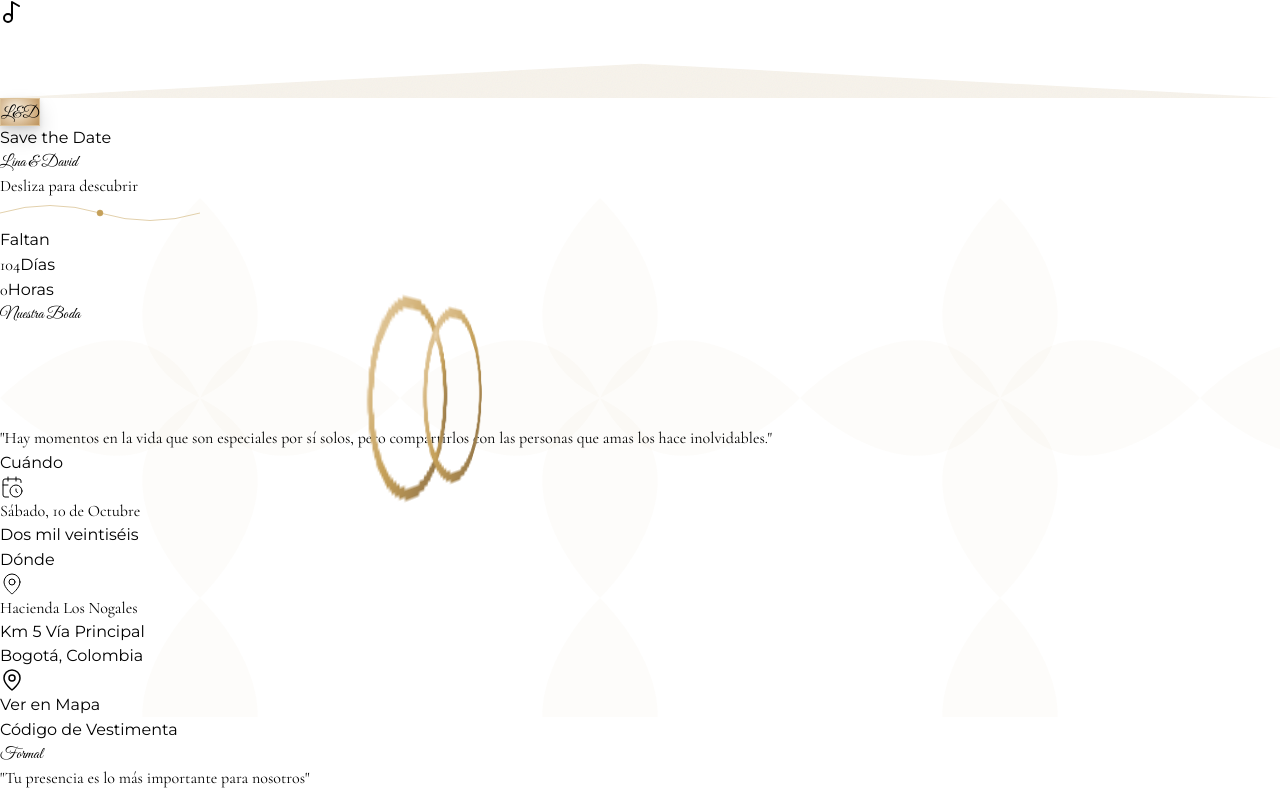
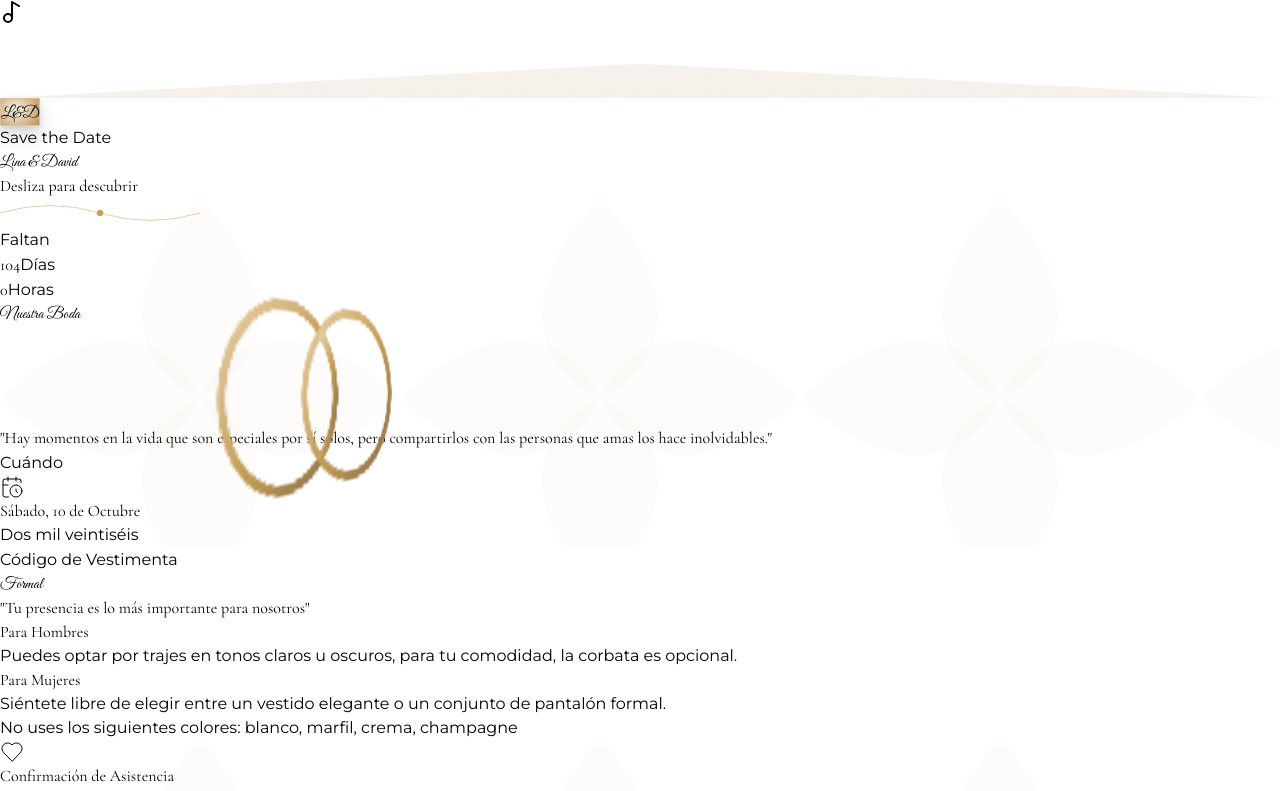
Before and after one commit to devid-suarez/wedding-invitation, a React (Vite) app: page / in a window 1280 px wide. Shown: the top 791 px of the page. Built offline with nearby package versions, Linux system fonts and the light colour scheme; grey boxes are pictures that could not be loaded.

Commit message:
Update: Hide location block, change favicon to ring, add dynamic WhatsApp routing

```diff
--- a/src/App.jsx
+++ b/src/App.jsx
@@ -6,8 +6,19 @@ const App = () => {
     const [envelopeState, setEnvelopeState] = useState('sealed'); // sealed, unsealing, opening, opened
     const [isPlaying, setIsPlaying] = useState(false);
     const [timeLeft, setTimeLeft] = useState({ days: 0, hours: 0, minutes: 0, seconds: 0 });
+    const [whatsAppNumber, setWhatsAppNumber] = useState('573192146220');
     const audioRef = useRef(null);
     const observerRefs = useRef([]);
+
+    useEffect(() => {
+        const params = new URLSearchParams(window.location.search);
+        const familyParam = params.get('family') || params.get('famili');
+        if (familyParam && familyParam.toLowerCase() === 'l') {
+            setWhatsAppNumber('573013189286');
+        } else {
+            setWhatsAppNumber('573192146220');
+        }
+    }, []);
 
     useEffect(() => {
         // Fuentes elegantes de Google Fonts
@@ -414,8 +425,8 @@ const App = () => {
                         <div className="w-24 h-[1px] bg-[#c5a059]/40 mt-12"></div>
                     </div>
 
-                    {/* Tarjetas de Información */}
-                    <div className="grid grid-cols-1 md:grid-cols-2 gap-16 mb-24">
+                    {/* Tarjeta de Información */}
+                    <div className="max-w-xl mx-auto mb-24">
 
                         {/* Cuándo */}
                         <div ref={addToRefs} className="opacity-0 translate-y-16 transition-all duration-1000 ease-out flex flex-col items-center">
@@ -424,32 +435,6 @@ const App = () => {
                                 <CalendarClock className="w-10 h-10 mx-auto text-[#c5a059] mb-8" strokeWidth={1} />
                                 <p className="font-serif text-3xl mb-2 text-[#2c2c2c]">Sábado, 10 de Octubre</p>
                                 <p className="font-sans text-sm tracking-[0.2em] text-[#888] mt-4 uppercase">Dos mil veintiséis</p>
-                            </div>
-                        </div>
-
-                        {/* Dónde */}
-                        <div ref={addToRefs} className="opacity-0 translate-y-16 transition-all duration-1000 delay-200 ease-out flex flex-col items-center">
-                            <span className="font-sans text-[#c5a059] tracking-[0.3em] text-xs uppercase mb-6">Dónde</span>
-                            <div className="w-full bg-white p-10 md:p-12 shadow-[0_20px_40px_-15px_rgba(0,0,0,0.05)] border border-[#f0e6d2]/50 hover:border-[#c5a059]/30 transition-colors duration-500 rounded-sm flex flex-col justify-between h-full">
-                                <div>
-                                    <MapPin className="w-10 h-10 mx-auto text-[#c5a059] mb-8" strokeWidth={1} />
-                                    <p className="font-serif text-3xl mb-2 text-[#2c2c2c]">Hacienda Los Nogales</p>
-                                    <p className="font-sans text-xs tracking-wider text-[#888] mt-4 mb-8 leading-relaxed uppercase">
-                                        Km 5 Vía Principal<br />Bogotá, Colombia
-                                    </p>
-                                </div>
-
-                                {/* BOTÓN GOOGLE MAPS */}
-                                <a
-                                    href="https://maps.google.com/?q=Hacienda+Los+Nogales+Bogota"
-                                    target="_blank"
-                                    rel="noopener noreferrer"
-                                    className="group relative inline-flex items-center justify-center gap-3 border border-[#c5a059] text-[#a88a5e] px-8 py-4 overflow-hidden transition-all duration-500 hover:text-white mx-auto w-max mt-4"
-                                >
-                                    <span className="absolute inset-0 w-full h-full bg-[#c5a059] transform scale-y-0 origin-bottom transition-transform duration-500 ease-out group-hover:scale-y-100"></span>
-                                    <MapPin className="w-4 h-4 relative z-10" strokeWidth={1.5} />
-                                    <span className="font-sans tracking-[0.15em] text-xs uppercase relative z-10 font-medium">Ver en Mapa</span>
-                                </a>
                             </div>
                         </div>
                     </div>
@@ -500,7 +485,7 @@ const App = () => {
                             </p>
 
                             <a
-                                href="https://wa.me/573192146220?text=Hola,%20quiero%20confirmar%20mi%20asistencia%20a%20la%20boda%20de%20Lina%20y%20David.%20Mi%20nombre%20es:%20"
+                                href={`https://wa.me/${whatsAppNumber}?text=Hola,%20quiero%20confirmar%20mi%20asistencia%20a%20la%20boda%20de%20Lina%20y%20David.%20Mi%20nombre%20es:%20`}
                                 target="_blank"
                                 rel="noopener noreferrer"
                                 className="group relative inline-flex items-center justify-center gap-3 border border-[#c5a059] bg-[#fdfbf7] text-[#a88a5e] px-8 py-4 overflow-hidden transition-all duration-500 hover:text-white mx-auto w-full md:w-auto"
```
Also changed, not shown: index.html (line endings or trailing spaces).
